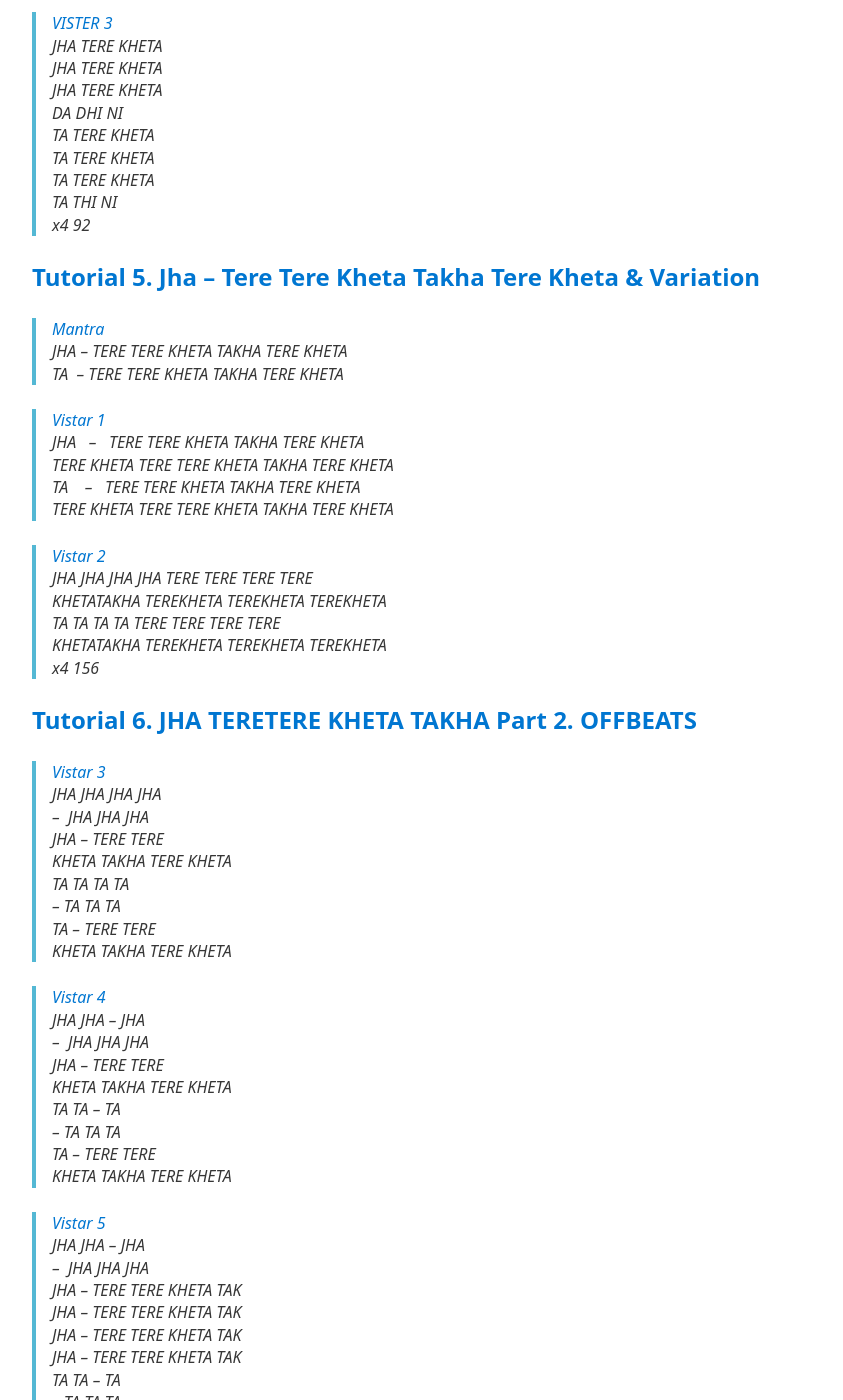
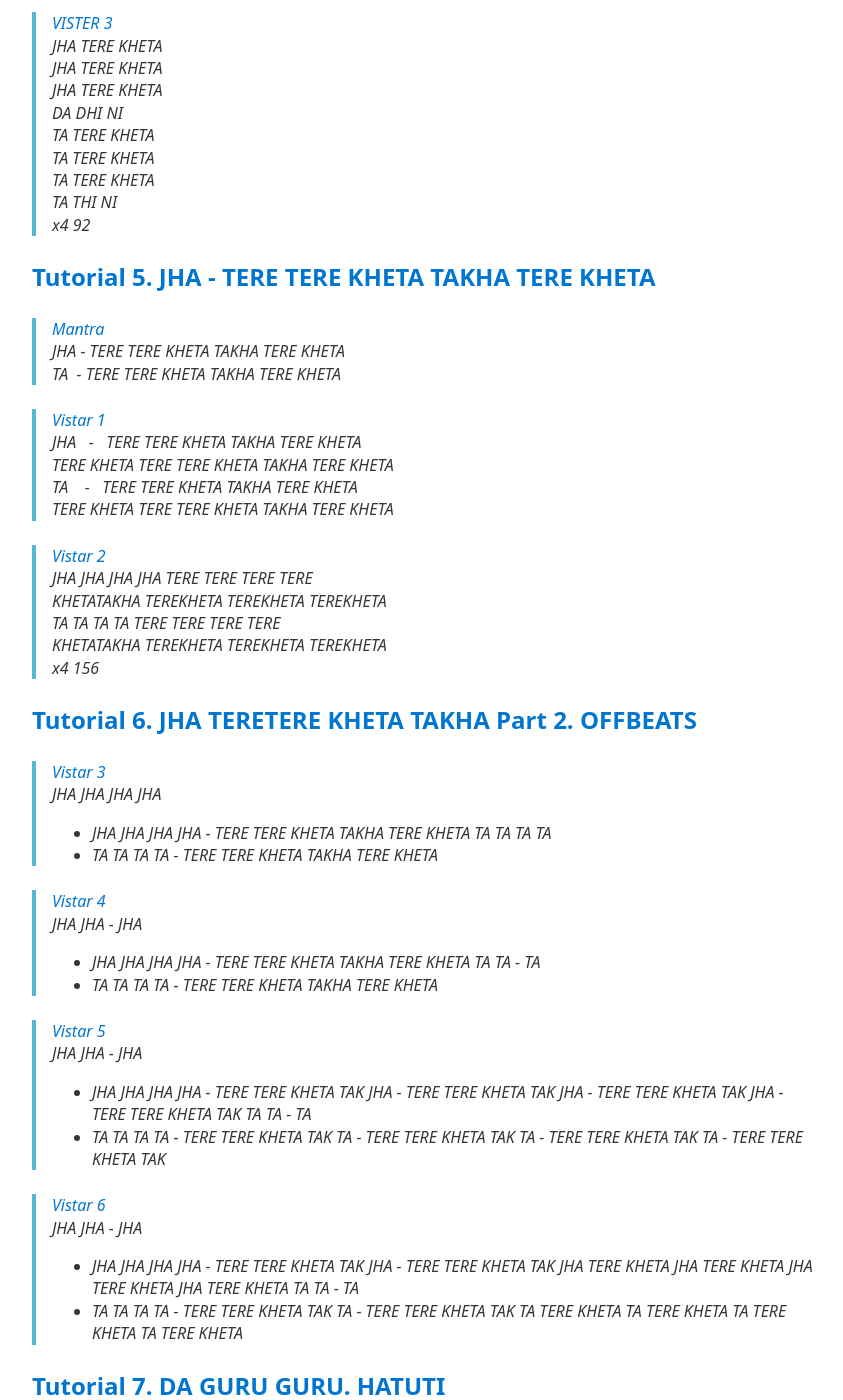
Before and after one commit to krishnized/mridang.am, a Jekyll site: the page built from mayapur-mridang.md, in a window 1280 px wide and 1400 px high, scrolled down 2679 px. Shown: the whole window, without its empty margins (208-1051 px from the left). Built offline with Jekyll 4.4.1, drawn with Linux system fonts in a browser that asks for light colours; some of the changed text lies outside the part shown.

Commit message:
Upcase titles

```diff
--- a/mayapur-mridang.md
+++ b/mayapur-mridang.md
@@ -143,17 +143,17 @@ TA TERE KHETA
 TA THI NI
 x4 92
 
-## [Tutorial 5. Jha -- Tere Tere Kheta Takha Tere Kheta & Variation](https://youtu.be/nh6Xgn_sqGM)
+## [Tutorial 5. JHA - TERE TERE KHETA TAKHA TERE KHETA](https://youtu.be/nh6Xgn_sqGM)
 
 > [Mantra ](https://youtu.be/nh6Xgn_sqGM?t=0m06s)
-JHA -- TERE TERE KHETA TAKHA TERE KHETA
-TA  -- TERE TERE KHETA TAKHA TERE KHETA
+JHA - TERE TERE KHETA TAKHA TERE KHETA
+TA  - TERE TERE KHETA TAKHA TERE KHETA
 <!-- x4 150 -->
 
 > [Vistar 1](https://youtu.be/nh6Xgn_sqGM?t=1m46s)
-JHA   --   TERE TERE KHETA TAKHA TERE KHETA
+JHA   -   TERE TERE KHETA TAKHA TERE KHETA
 TERE KHETA TERE TERE KHETA TAKHA TERE KHETA
-TA    --   TERE TERE KHETA TAKHA TERE KHETA
+TA    -   TERE TERE KHETA TAKHA TERE KHETA
 TERE KHETA TERE TERE KHETA TAKHA TERE KHETA
 <!-- x4 155 -->
 
@@ -168,57 +168,57 @@ x4 156
 
 > [Vistar 3](https://youtu.be/VGKxGwXzDvU?t=1m00s)
 JHA JHA JHA JHA
---  JHA JHA JHA
-JHA -- TERE TERE
+-  JHA JHA JHA
+JHA - TERE TERE
 KHETA TAKHA TERE KHETA
 TA TA TA TA
--- TA TA TA
-TA -- TERE TERE
+- TA TA TA
+TA - TERE TERE
 KHETA TAKHA TERE KHETA
 <!-- x4 166 -->
 
 > [Vistar 4](https://youtu.be/VGKxGwXzDvU?t=2m14s)
-JHA JHA -- JHA
---  JHA JHA JHA
-JHA -- TERE TERE
+JHA JHA - JHA
+-  JHA JHA JHA
+JHA - TERE TERE
 KHETA TAKHA TERE KHETA
-TA TA -- TA
--- TA TA TA
-TA -- TERE TERE
+TA TA - TA
+- TA TA TA
+TA - TERE TERE
 KHETA TAKHA TERE KHETA
 <!-- x4 170+ -->
 
 > [Vistar 5](https://youtu.be/VGKxGwXzDvU?t=3m21s)
-JHA JHA -- JHA
---  JHA JHA JHA
-JHA -- TERE TERE KHETA TAK
-JHA -- TERE TERE KHETA TAK
-JHA -- TERE TERE KHETA TAK
-JHA -- TERE TERE KHETA TAK
-TA TA -- TA
--- TA TA TA
-TA -- TERE TERE KHETA TAK
-TA -- TERE TERE KHETA TAK
-TA -- TERE TERE KHETA TAK
-TA -- TERE TERE KHETA TAK
+JHA JHA - JHA
+-  JHA JHA JHA
+JHA - TERE TERE KHETA TAK
+JHA - TERE TERE KHETA TAK
+JHA - TERE TERE KHETA TAK
+JHA - TERE TERE KHETA TAK
+TA TA - TA
+- TA TA TA
+TA - TERE TERE KHETA TAK
+TA - TERE TERE KHETA TAK
+TA - TERE TERE KHETA TAK
+TA - TERE TERE KHETA TAK
 <!-- x4 160 -->
 
 > [Vistar 6](https://youtu.be/VGKxGwXzDvU?t=4m22s)
-JHA JHA -- JHA
---  JHA JHA JHA
-JHA -- TERE TERE KHETA TAK
-JHA -- TERE TERE KHETA TAK
+JHA JHA - JHA
+-  JHA JHA JHA
+JHA - TERE TERE KHETA TAK
+JHA - TERE TERE KHETA TAK
 JHA TERE KHETA JHA TERE KHETA
 JHA TERE KHETA JHA TERE KHETA
-TA TA -- TA
--- TA TA TA
-TA -- TERE TERE KHETA TAK
-TA -- TERE TERE KHETA TAK
+TA TA - TA
+- TA TA TA
+TA - TERE TERE KHETA TAK
+TA - TERE TERE KHETA TAK
 TA TERE KHETA TA TERE KHETA
 TA TERE KHETA TA TERE KHETA
 <!-- x4 180 -->
 
-## [Tutorial 7. Da Guru Guru. HATUTI](https://youtu.be/GgI4MSkN8rg)
+## [Tutorial 7. DA GURU GURU. HATUTI](https://youtu.be/GgI4MSkN8rg)
 
 > [Mantra](https://youtu.be/GgI4MSkN8rg?t=0m16s)
 JHA GHIT TE TEE GHE NA
@@ -231,7 +231,7 @@ DA GURU GURU
 DA GURU GURU
 DA GURU
 
-## [Tutorial 8. Da Guru Gurur & Variation](https://youtu.be/nTq_l1GA6lg)
+## [Tutorial 8. DA GURU GURU & Variation](https://youtu.be/nTq_l1GA6lg)
 
 > 1.
 DAD DHEI TA GURU GURU DA GURU
@@ -314,7 +314,7 @@ DA GURU GURU DA GURU GURU DHE NA
 JHA KHI KHI
 <!-- x4 130 -->
 
-## [Tutorial 10. Dhereti Dhereti Dhere](https://youtu.be/6DIWhn67BgY)
+## [Tutorial 10. DHERETI DHERETI DHERE](https://youtu.be/6DIWhn67BgY)
 
 > [Hatuti mantra](https://youtu.be/6DIWhn67BgY?t=0m26s)
 DHERETI DHERETI DHERE
@@ -375,7 +375,7 @@ KHENENERE KHENENAW TEREKHETA
 NINGTAKHA TEREKHETA
 <!-- x4 130 -->
 
-## [Tutorial 14. 16 Beats Hatuti | Long Tehai | Ghenaw Tinita Kheta](https://youtu.be/B3H2uD09vS0)
+## [Tutorial 14. 16 Beats Hatuti | Long Tehai | GHENAW TINITA KHETA](https://youtu.be/B3H2uD09vS0)
 
 > [Hatuti mantra](https://youtu.be/B3H2uD09vS0?t=15)
 GHENAW TINITAKHETA
@@ -388,7 +388,7 @@ TERETEREKHETATAK JHATERETERE
 KHETATAKJHA TERETEREKHETATAK
 <!-- x155 -->
 
-## [Tutorial 15. 32 Beats Hatuti and Long Tehai | Dhere Kete Dhere Kete](https://youtu.be/z1L0SrIGCSY)
+## [Tutorial 15. 32 Beats Hatuti and Long Tehai | DHERE KETE DHERE KETE](https://youtu.be/z1L0SrIGCSY)
 
 > [Hatuti mantra](https://youtu.be/z1L0SrIGCSY?t=32)
 DHEREKETE DHEREKETE DHATDHAT DHEREKETE
@@ -400,7 +400,7 @@ KATAKATA GADIGHINI TETEEKATA GADIGHINI JHA
 KATAKATA GADIGHINI TETEEKATA GADIGHINI
 <!-- x4 112 -->
 
-## [Tutorial 16. 28 Beats | DaGuruGuru DaGuruGuru GheNeNere Ghene Naw](https://youtu.be/34AVd3a2RV4)
+## [Tutorial 16. 28 Beats | DAGURUGURU DAGURUGURU GHENENERE GHENE NAW](https://youtu.be/34AVd3a2RV4)
 
 > [Hatuti Mantra](https://youtu.be/34AVd3a2RV4?t=24)
 DAGURU GURUDA GURUGURU GHENENERE
@@ -432,7 +432,7 @@ TAKHENA KHENAW DERE GHENA GHINI JHA
 TA THEI TA THEI   TA
 <!-- x4 108 -->
 
-## [Tutorial 18. Dhene Dhene Nak Dhene | Hatuti 24 Beats](https://youtu.be/kEJGIiopWXs)
+## [Tutorial 18. DHENE DHENE NAK DHENE | Hatuti 24 Beats](https://youtu.be/kEJGIiopWXs)
 
 > [Mantra](https://youtu.be/kEJGIiopWXs?t=11)
 DHENE DHENE NAK DHENE
@@ -449,7 +449,7 @@ NING TAK TERE KHETA
 GHER GHENA GI GHI NAK
 <!-- x4 108 -->
 
-## [Tutorial 19. Dhene Dhene Nak Dhene | 16 beats | Bimala Chaitanya Das](https://youtu.be/B6YXBfY95zM)
+## [Tutorial 19. DHENE DHENE NAK DHENE | 16 beats | Bimala Chaitanya Das](https://youtu.be/B6YXBfY95zM)
 
 > [Mantra](https://youtu.be/B6YXBfY95zM?t=22)
 DHENE DHENE NAK DHENE
@@ -487,7 +487,7 @@ GHERKE DAGHINI TAK DHENA KHETA JHA KOT
 GHERKE DAGHINI TAK DHENA KHETA JHA KOT
 GHERKE DAGHINI TAK DHENA KHETA
 
-## [Tutorial 21. Dho Kheta Nag Dhini Nag Dhini Dheiya](https://youtu.be/mjz21SaKO2M)
+## [Tutorial 21. DHO KHETA NAG DHINI NAG DHINI DHEIYA](https://youtu.be/mjz21SaKO2M)
 
 > [Mantra](https://youtu.be/mjz21SaKO2M?t=58)
 DHO KHETA NAG DHINI NAG DHINI DHEIYA
@@ -560,7 +560,7 @@ TAK TETEE TETEE DHA TETEE TETEE NAK TETEE TETEE
 DHA TEREKETE TA TEREKETE
 DHINAK DHINAK
 
-## [Tutorial 24. Jha Treke Jhini Jhini | Jamali Patch | 28 Beats](https://youtu.be/jYxbHQwWjFw)
+## [Tutorial 24. JHA TREKE JHINI JHINI | Jamali Patch | 28 Beats](https://youtu.be/jYxbHQwWjFw)
 
 > [Mantra](https://youtu.be/jYxbHQwWjFw?t=41)
 JHA TREKE JHINI JHINI
@@ -575,7 +575,7 @@ TINI TINI TREKE TINI
 TRETATTI JHA
 TRETATTI GURU GURU] * 3
 
-## [Tutorial 25. Gredhen Takheta Taklanta | Long Tehai | 16 Beats](https://youtu.be/WRSwcMCvKpQ)
+## [Tutorial 25. GREDHEN TAKHETA TAKLANTA | Long Tehai | 16 Beats](https://youtu.be/WRSwcMCvKpQ)
 
 > [Mantra](https://youtu.be/WRSwcMCvKpQ?t=41)
 GREDHEN TAKHETA TAKLANTA KHETAK DAGHENA
@@ -586,7 +586,7 @@ GREDHEN TAKHETA TAK TAK TAK JHA KAT
 GREDHEN TAKHETA TAK TAK TAK JHA KAT
 GREDHEN TAKHETA TAK TAK TAK
 
-## [Tutorial 26. Dheiya Dheiya | Hatuti | 30 beats](https://youtu.be/BPZ4Ok3TzGM)
+## [Tutorial 26. DHEIYA DHEIYA | Hatuti | 30 beats](https://youtu.be/BPZ4Ok3TzGM)
 
 > [Hatuti Mantra](https://youtu.be/BPZ4Ok3TzGM?t=50)
 DHEIYA DHEIYA TAT TAT DHEIYA
```
Also changed, not shown: other parts of mayapur-mridang.md (+1 -1 lines).
